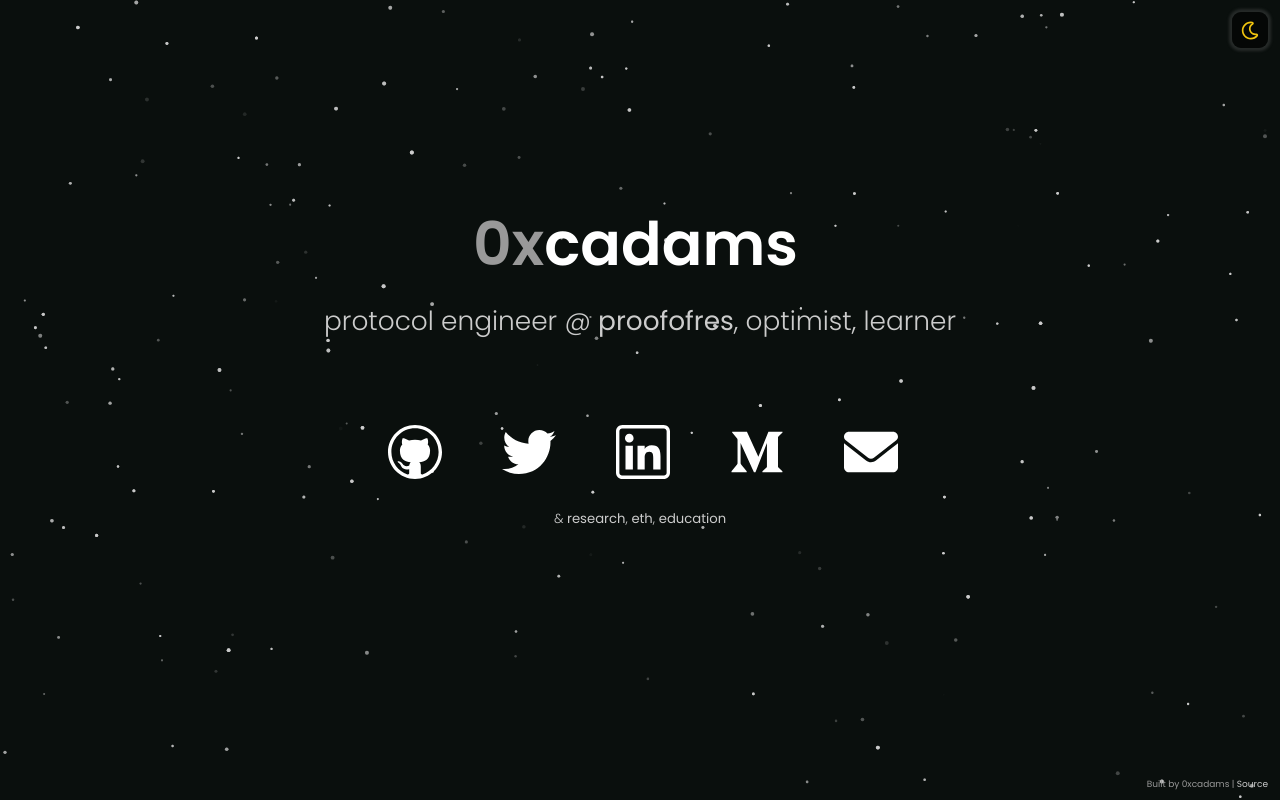
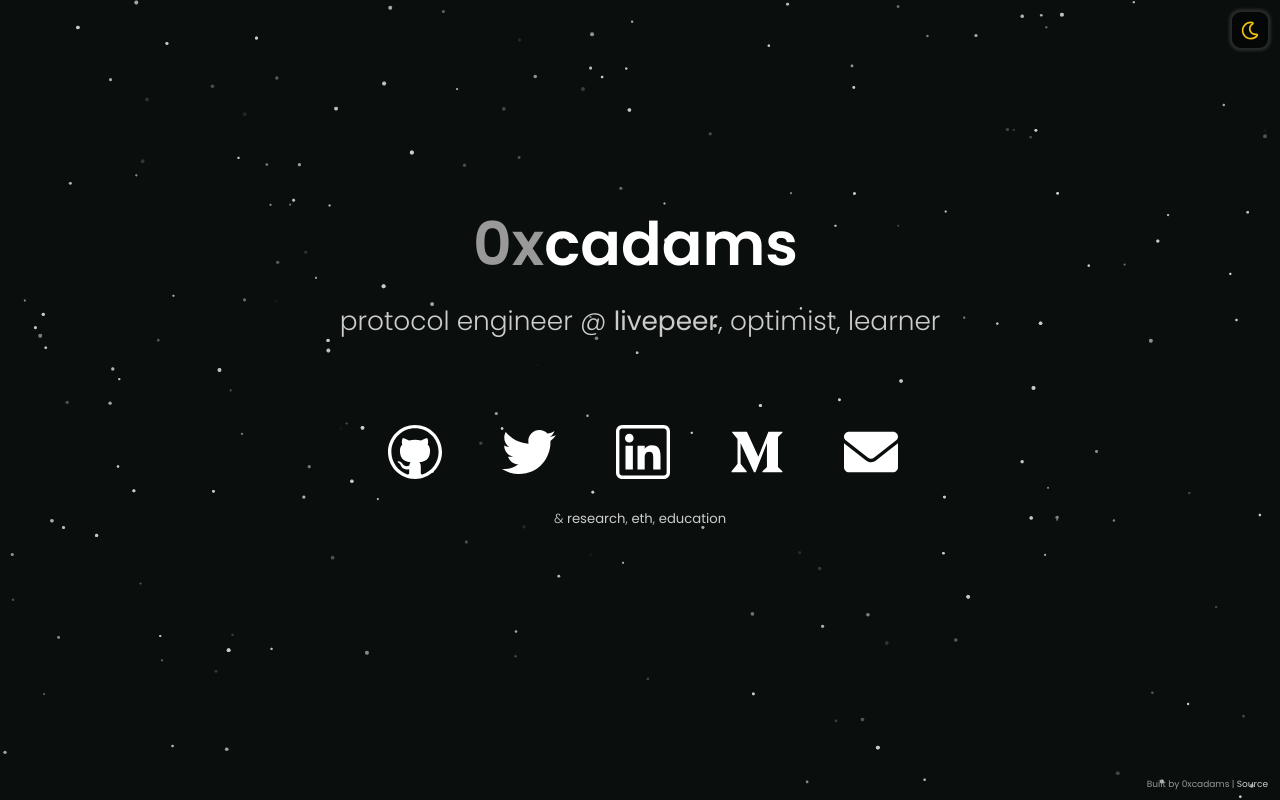
Before and after one commit to 0xcadams/0xcadams-com, a React (Create React App) app: page / in a window 1280 px wide. Built offline with nearby package versions, Linux system fonts and the light colour scheme.

Commit message:
feat: added livepeer

```diff
--- a/src/components/Content.jsx
+++ b/src/components/Content.jsx
@@ -68,16 +68,16 @@ export const Content = () => {
       <C.Title
         theme={theme}
         data-v2="title"
-        aria-label="protocol engineer at proofofres, optimist, learner"
+        aria-label="protocol engineer at livepeer, optimist, learner"
       >
         protocol engineer @{" "}
         <C.Link
           theme={theme}
           data-v2="company"
-          href="https://proofofresidency.xyz"
+          href="https://livepeer.org"
           target="_blank"
         >
-          proofofres
+          livepeer
         </C.Link>
         , optimist, learner
       </C.Title>
```
